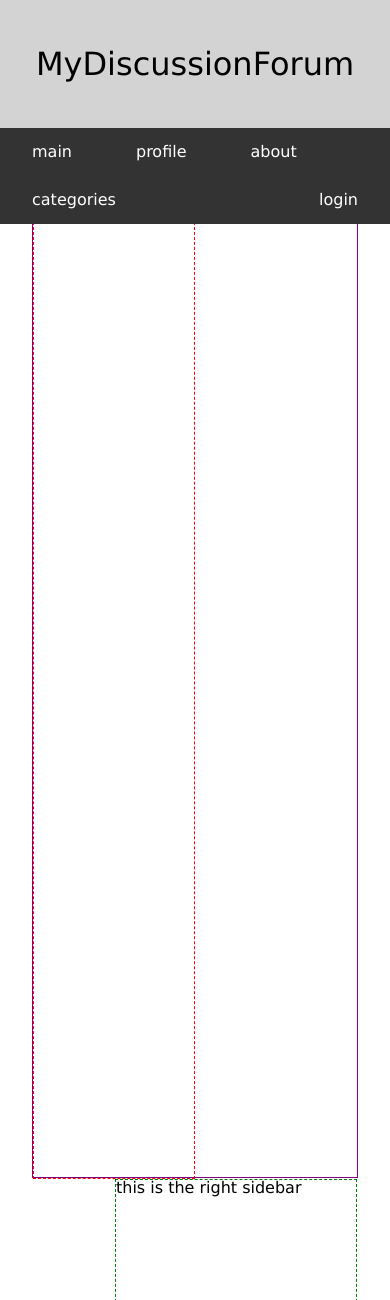
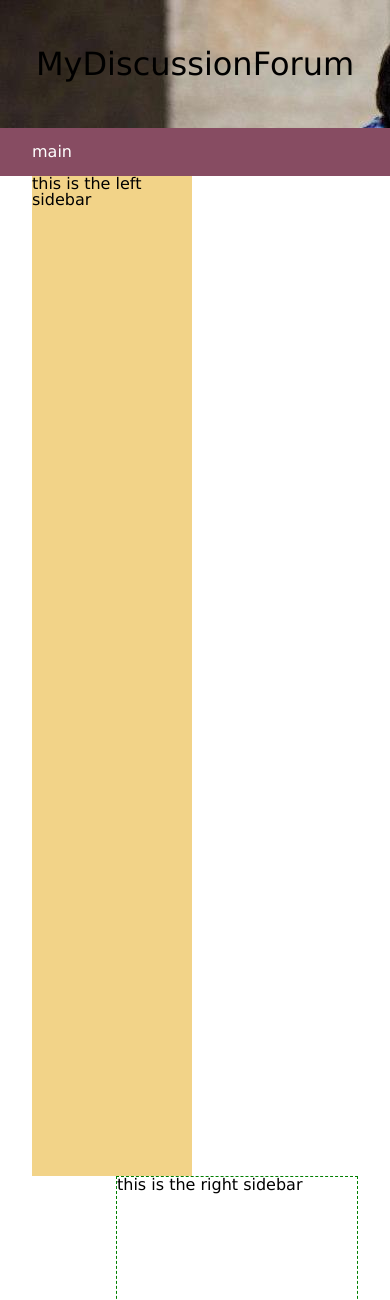
Before and after one commit to mackosx/myDiscussionForum, a PHP site: page /createaccount.html in a window 390 px wide. Shown: the top 1300 px of the page. Run offline with PHP 8.4, Linux system fonts and the light colour scheme; some libraries are stand-ins or nearby versions.

Commit message:
changed color scheme, added header image

```diff
--- a/css/stylesheet.css
+++ b/css/stylesheet.css
@@ -5,7 +5,7 @@
     height: 5em;
     text-align: center;
     padding-top: 3em;
-    background-color: lightgrey;
+    background-image: url("images/header_image.jpg");
 }
 footer{
     padding:    3em;
@@ -15,30 +15,23 @@
     font-size:  2em;
 }
 
-li {
-    float:  left;
-}
-li a{
-    display:    block;
-    color:  white;
-    text-align: center;
-    padding:    1em 2em 1em 2em;
-    text-decoration:    none;
-}
-li:hover{
-    background-color:   black;
-}
+
+
 #left{
     height: 100%;
     width:  10em;
     float:  left;
-    border: 1px dashed red;
+    background-color: #F2D388;
 }
 #right{
     float:  right;
     width:  15em;
     height: 100%;
     border: 1px dashed green;
+}
+#profile-box{
+    min-height: 6em;
+    width:  auto;
 }
 #center-container{
     padding-top: 1em;
@@ -51,8 +44,8 @@
     margin-left:    2em;
     margin-right:   2em;
     height: 1000px;
-    border: 1px solid purple;
 }
+/*fancy navbar styling*/
 .top-navbar{
     position:   absolute;
     top:    8em;
@@ -60,7 +53,7 @@
     margin: 0;
     padding:    0;
     overflow:   hidden;
-    background-color:   #333;
+    background-color:   #874C62;
 
 }
 .fixed-navbar{
@@ -70,15 +63,29 @@
     margin: 0;
     padding: 0;
     overflow: hidden;
-    background-color: #333;
+    background-color:   #874C62;
 }
+nav ul li {
+    float:  left;/*keep nav buttons to left*/
+}
+nav ul li a{
+    display:    block;
+    color:  white;
+    text-align: center;
+    padding:    1em 2em 1em 2em;
+    text-decoration:    none;
+}
+nav ul li:hover{
+    background-color:   #6d3d4f;
+}
+/*styling for each post*/
 article{
     padding-left:   1em;
     padding-top:    1em;
-    height: 6em;
+    min-height: 6em;
     width:  auto;
     margin-bottom:  0.5em;
-    background-color:   lightslategrey;
+    background-color:   #A7D2CB;
 }
 article img{
     float:  left;
@@ -88,8 +95,9 @@
 article p{
     margin-left:    6em;
 }
+.fixed-navbar li:last-child,
 .top-navbar li:last-child{
-    float:  right;
+   float:  right; /*login button on right side*/
 }
 
 #signup{
@@ -109,9 +117,14 @@
     border-radius: 0.25em;
     padding: 0.5em;
 }
+.buttons{
+    background: #333;
+    color: white;
+}
 
 
 /* MODAL LOGIN BOX */
+/* make background fade*/
 .modal {
     display:    none; /* Hidden by default */
     position:   fixed; /* Stay in place */
@@ -126,7 +139,7 @@
     background-color:   rgba(0,0,0,0.4); /* Black w/ opacity */
 }
 
-/* Modal Content/Box */
+/* content */
 .modal-content {
     background-color:   #fefefe;
     margin: 10% auto; /* 15% from the top and centered */
@@ -137,7 +150,7 @@
     height: 18em;
 }
 
-/* The Close Button */
+/* close button */
 .close {
     color:  #aaa;
     float:  right;
@@ -153,3 +166,33 @@
     text-decoration:    none;
     cursor: pointer;
 }
+/*Responsive Navbar*/
+/* When the screen is less than 600 pixels wide, hide all links, except for the first one ("Home"). Show the link that contains should open and close the topnav (.icon) */
+@media screen and (max-width: 600px) {
+    .top-navbar li:not(:first-child) {display: none;}
+    .top-navbar li a.icon {
+        float: right;
+        display: block;
+    }
+}
+/* Hide the link that should open and close the topnav on small screens */
+.top-navbar .icon {
+    display: none;
+}
+
+/*display the links vertically instead of horizontally */
+@media screen and (max-width: 600px) {
+    .top-navbar.responsive {
+        position: relative;
+    }
+    .top-navbar.responsive li a.icon {
+        position: absolute;
+        right: 0;
+        top: 0;
+    }
+    .top-navbar.responsive li {
+        float: none;
+        display: block;
+        text-align: left;
+    }
+}
--- a/js/script.js
+++ b/js/script.js
@@ -2,11 +2,12 @@
  * Created by macke on 2017-03-08.
  */
 var headerHeight = 130;
-
+// fixed scroll bar once user scroll past header
 $(window).bind('scroll', function () {
     if ($(window).scrollTop() > headerHeight) {
         $('#navbar').removeClass('top-navbar');
         $('#navbar').addClass('fixed-navbar');
+
     } else {
         $('#navbar').removeClass('fixed-navbar');
         $('#navbar').addClass('top-navbar');
@@ -15,6 +16,8 @@
 
 
 $(document).ready(function(){
+
+    document.getElementsByClassName('icon')[0].addEventListener('click', navClick);
     /*
      Modal Login Box
      */
@@ -44,3 +47,11 @@
         }
     }
 });
+function navClick() {
+    var x = document.getElementById("navbar");
+    if (x.className === "top-navbar") {
+        x.className += " responsive";
+    } else {
+        x.className = "top-navbar";
+    }
+}
```
Also changed, not shown: home.html (+7 -2 lines), images/header_image.jpg (added).
